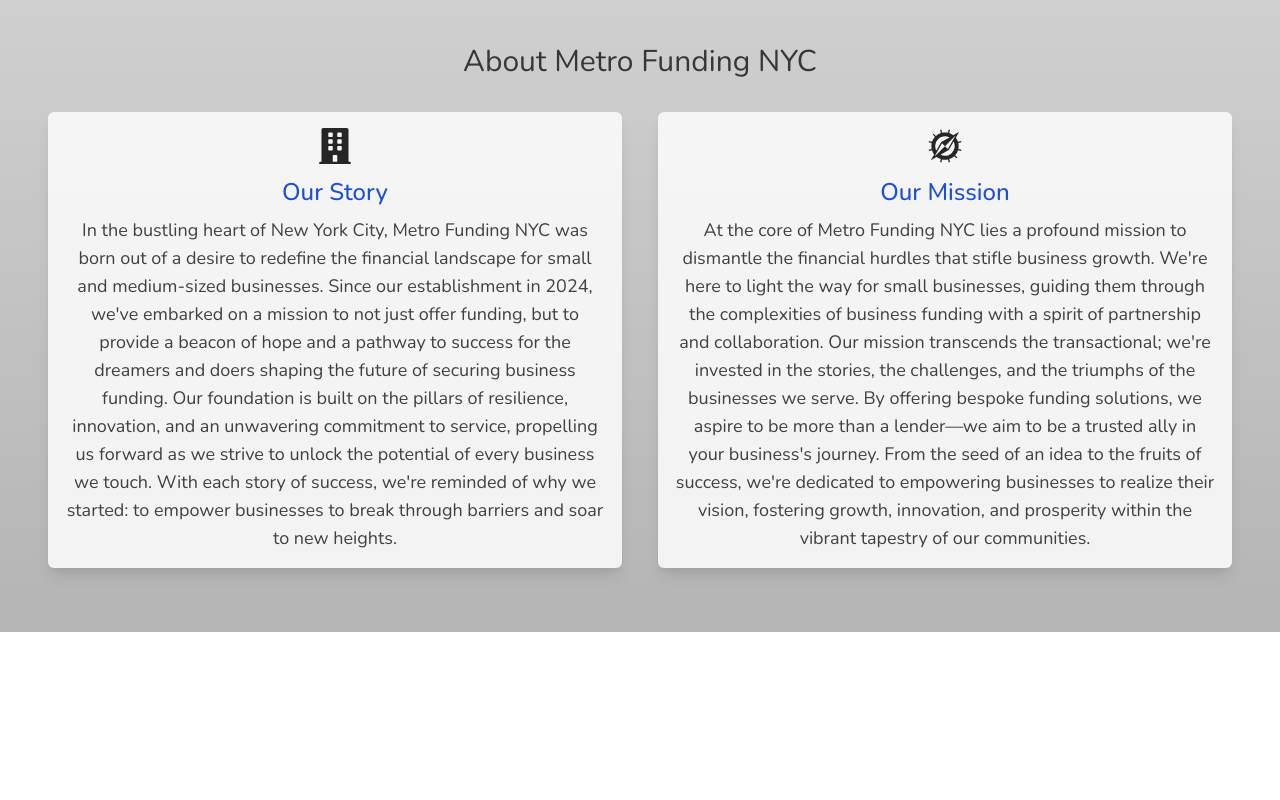
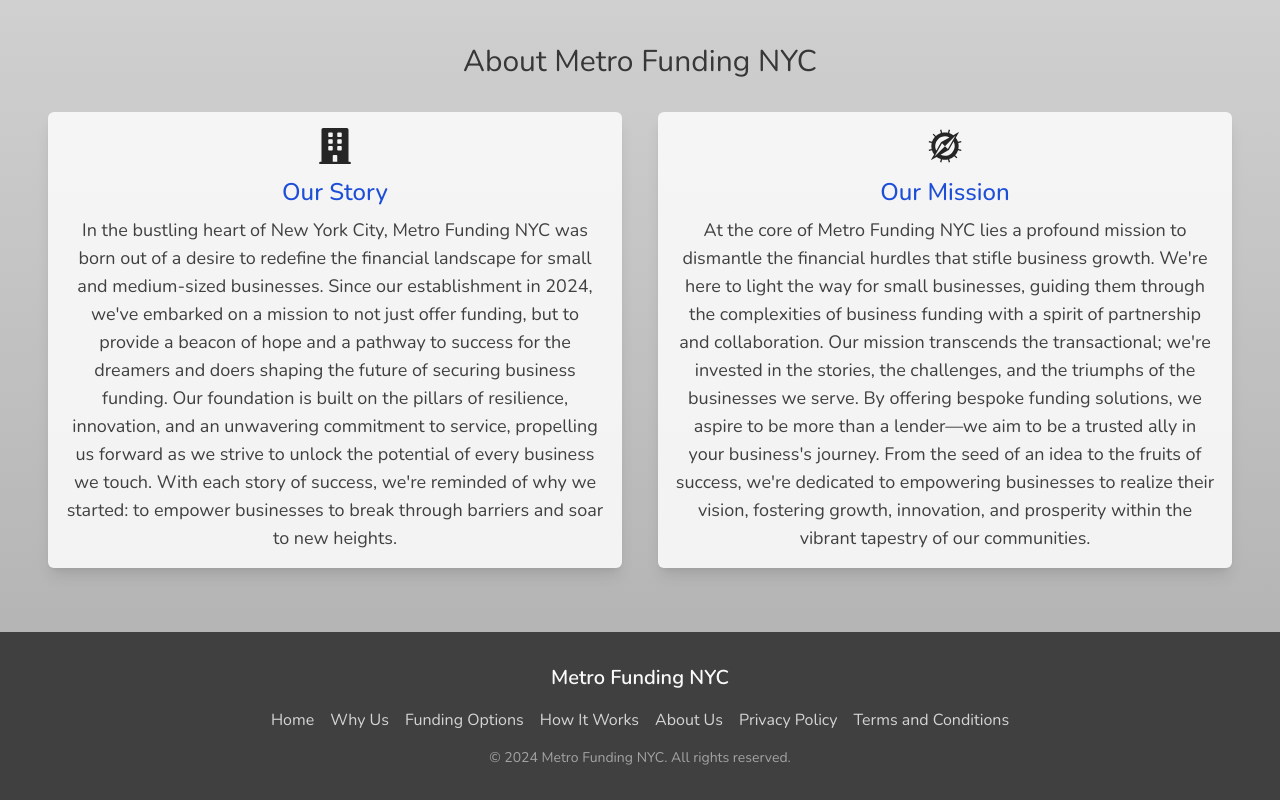
Before and after one commit to dewanwakilahmed/metro-funding-nyc, a Next.js app: page / in a window 1280 px wide. Shown: the part 2328-3128 px from the top of the page. Before the commit the page ends 2960 px from the top, so only its background shows below. Built offline with nearby package versions, Linux system fonts and the light colour scheme.

Commit message:
Finished Footer Section

```diff
--- a/app/layout.tsx
+++ b/app/layout.tsx
@@ -25,7 +25,7 @@
       <body className={customFont.className}>
         <Header />
         {children}
-        {/* <Footer /> */}
+        <Footer />
       </body>
     </html>
   );
--- a/components/footer/Footer.tsx
+++ b/components/footer/Footer.tsx
@@ -3,7 +3,42 @@
 import "./footer.css";
 
 const Footer = () => {
-  return <footer className='footer'>Footer</footer>;
+  return (
+    <footer className='footer-section'>
+      <div className='footer-content'>
+        <h4 className='footer-heading'>Metro Funding NYC</h4>
+        <ul className='footer-links'>
+          <li>
+            <a href='/'>Home</a>
+          </li>
+          <li>
+            <a href='/#why-choose-us'>Why Us</a>
+          </li>
+          <li>
+            <a href='/#funding-options'>Funding Options</a>
+          </li>
+          <li>
+            <a href='/#how-it-works'>How It Works</a>
+          </li>
+          <li>
+            <a href='/#about-us'>About Us</a>
+          </li>
+          <li>
+            <a href='/privacy-policy'>Privacy Policy</a>
+          </li>
+          <li>
+            <a href='/terms-conditions'>Terms and Conditions</a>
+          </li>
+        </ul>
+      </div>
+      <div className='footer-bottom'>
+        <p>
+          &copy; {new Date().getFullYear()} Metro Funding NYC. All rights
+          reserved.
+        </p>
+      </div>
+    </footer>
+  );
 };
 
 export default Footer;
--- a/components/footer/footer.css
+++ b/components/footer/footer.css
@@ -1,3 +1,28 @@
-.footer {
-  @apply bg-pink-600;
+.footer-section {
+  @apply bg-neutral-700 text-neutral-50 py-8;
 }
+
+.footer-content {
+  @apply container mx-auto px-4 text-center;
+}
+
+.footer-heading {
+  @apply text-xl font-semibold mb-4;
+}
+
+.footer-links {
+  @apply list-none p-0 flex flex-col md:flex-row justify-center items-center gap-4 mb-4;
+}
+
+.footer-links li a {
+  @apply text-neutral-300 hover:text-blue-300 transition-colors duration-300;
+}
+
+.footer-bottom {
+  @apply text-sm
+  text-center;
+}
+
+.footer-bottom p {
+  @apply text-neutral-400;
+}
```
